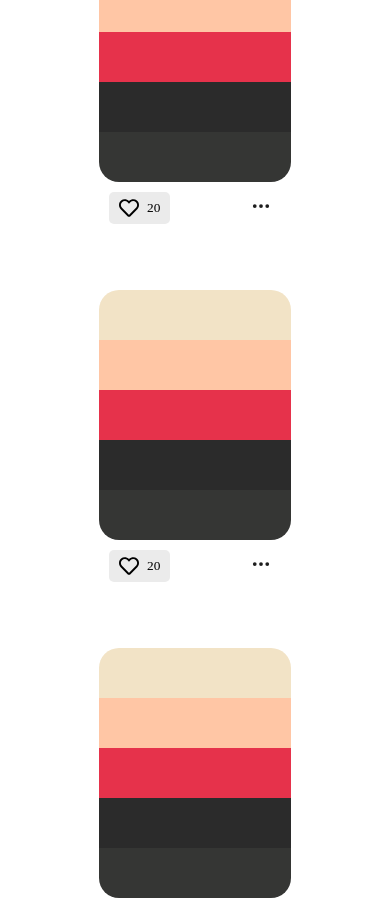
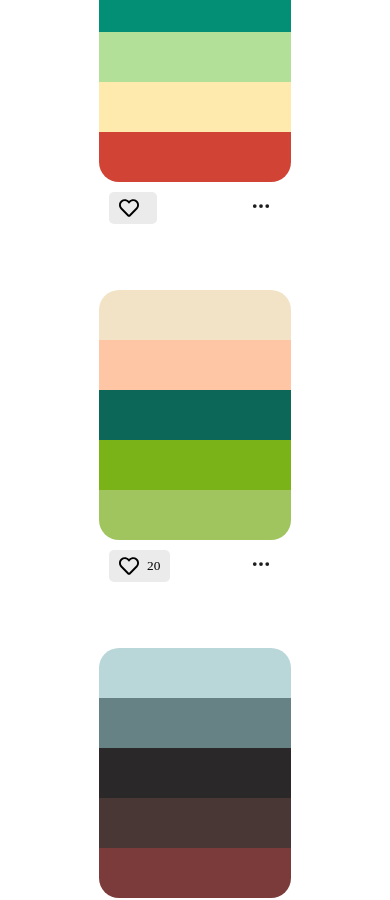
Before and after one commit to SarangKumar/ColorPalette-Gerua, a React (Create React App) app in the folder frontend/: page / in a window 390 px wide. Shown: the part 2360-3260 px from the top of the page. Built offline with nearby package versions, Linux system fonts and the light colour scheme.

Commit message:
Made the footer responsive

```diff
--- a/frontend/src/components/Home.jsx
+++ b/frontend/src/components/Home.jsx
@@ -6,53 +6,52 @@ const Home = () => {
 
     const ColorPaletteData = [{
         id: 1,
-        title: "Cool blue",
+        title: "Alike Flowers",
         colors: ['#e21b5a', '#9e0c39', '#333333', '#fbffe3', '#83a300'],
         likes: 10,
     }, {
         id: 2,
-        title: "Cool blue",
+        title: "Sandy",
         colors: ["#efd9b4", "#d6a692", "#a39081" ,"#4d6160", "#292522"],
         likes: 40,
     }, {
         id: 3,
-        title: "Subsut",
+        title: "Evening",
         colors: ["#c75233", "#ffc6a5", "#e6324b", "#2b2b2b", "#353634"],
         likes: 60,
     }, {
         id: 4,
-        title: "Subsut",
+        title: "Asthetic Remix",
         colors: ["#c75233", "#c78933", "#d6ceaa", "#79b5ac", "#5e2f46"],
         likes: 25,
     }, {
         id: 5,
-        title: "Subsut",
+        title: "Winter Sweater",
         colors: ["#f8b195", "#f67280", "#c06c84", "#6c5b7b", "#355c7d"],
         likes: 47,
     }, {
         id: 6,
-        title: "Subsut",
-        colors: ["#f2e3c6", "#ffc6a5", "#e6324b", "#2b2b2b", "#353634"],
-        likes: 20,
+        title: "Flash",
+        colors: ["#1c2130", "#028f76", "#b3e099", "#ffeaad", "#d14334"]
     }, {
         id: 7,
-        title: "Subsut",
-        colors: ["#f2e3c6", "#ffc6a5", "#e6324b", "#2b2b2b", "#353634"],
+        title: "Aqua",
+        colors: ["#f2e3c6", "#ffc6a5", "#0d6759", "#7ab317", "#a0c55f"],
         likes: 20,
     }, {
         id: 8,
-        title: "Subsut",
-        colors: ["#f2e3c6", "#ffc6a5", "#e6324b", "#2b2b2b", "#353634"],
+        title: "Metallic",
+        colors: ["#b9d7d9", "#668284", "#2a2829", "#493736", "#7b3b3b"],
         likes: 20,
     }, {
         id: 9,
-        title: "Subsut",
-        colors: ["#f2e3c6", "#ffc6a5", "#e6324b", "#2b2b2b", "#353634"],
+        title: "Sunset",
+        colors: ["#300030", "#480048", "#601848", "#c04848", "#f07241"],
         likes: 20,
     }, {
         id: 10,
-        title: "Subsut",
-        colors: ["#f2e3c6", "#ffc6a5", "#e6324b", "#2b2b2b", "#353634"],
+        title: "Orange sky",
+        colors: ["#69d2e7", "##a7dbd8", "#e0e4cc", "#f38630", "#fa6900"],
         likes: 20,
     }
 ]
--- a/frontend/src/components/PaletteZoom.jsx
+++ b/frontend/src/components/PaletteZoom.jsx
@@ -9,56 +9,55 @@ const PaletteZoom = () => {
 
     const ColorPaletteData = [{
         id: 1,
-        title: "Cool blue",
+        title: "Alike Flowers",
         colors: ['#e21b5a', '#9e0c39', '#333333', '#fbffe3', '#83a300'],
         likes: 10,
     }, {
         id: 2,
-        title: "Cool blue",
-        colors: ["#efd9b4", "#d6a692", "#a39081", "#4d6160", "#292522"],
+        title: "Sandy",
+        colors: ["#efd9b4", "#d6a692", "#a39081" ,"#4d6160", "#292522"],
         likes: 40,
     }, {
         id: 3,
-        title: "Subsut",
+        title: "Evening",
         colors: ["#c75233", "#ffc6a5", "#e6324b", "#2b2b2b", "#353634"],
         likes: 60,
     }, {
         id: 4,
-        title: "Subsut",
-        colors: ["#f2e3c6", "#c78933", "#d6ceaa", "#79b5ac", "#79b5ac"],
+        title: "Asthetic Remix",
+        colors: ["#c75233", "#c78933", "#d6ceaa", "#79b5ac", "#5e2f46"],
         likes: 25,
     }, {
         id: 5,
-        title: "Subsut",
+        title: "Winter Sweater",
         colors: ["#f8b195", "#f67280", "#c06c84", "#6c5b7b", "#355c7d"],
         likes: 47,
     }, {
         id: 6,
-        title: "Subsut",
-        colors: ["#f2e3c6", "#ffc6a5", "#e6324b", "#2b2b2b", "#353634"],
-        likes: 20,
+        title: "Flash",
+        colors: ["#1c2130", "#028f76", "#b3e099", "#ffeaad", "#d14334"]
     }, {
         id: 7,
-        title: "Subsut",
-        colors: ["#f2e3c6", "#ffc6a5", "#e6324b", "#2b2b2b", "#353634"],
+        title: "Aqua",
+        colors: ["#f2e3c6", "#ffc6a5", "#0d6759", "#7ab317", "#a0c55f"],
         likes: 20,
     }, {
         id: 8,
-        title: "Subsut",
-        colors: ["#f2e3c6", "#ffc6a5", "#e6324b", "#2b2b2b", "#353634"],
+        title: "Metallic",
+        colors: ["#b9d7d9", "#668284", "#2a2829", "#493736", "#7b3b3b"],
         likes: 20,
     }, {
         id: 9,
-        title: "Subsut",
-        colors: ["#f2e3c6", "#ffc6a5", "#e6324b", "#2b2b2b", "#353634"],
+        title: "Sunset",
+        colors: ["#300030", "#480048", "#601848", "#c04848", "#f07241"],
         likes: 20,
     }, {
         id: 10,
-        title: "Subsut",
-        colors: ["#f2e3c6", "#ffc6a5", "#e6324b", "#2b2b2b", "#353634"],
+        title: "Orange sky",
+        colors: ["#69d2e7", "##a7dbd8", "#e0e4cc", "#f38630", "#fa6900"],
         likes: 20,
     }
-    ]
+]
     const colorID = useParams().id;
     const data = ColorPaletteData.filter((colorPalette) => {
         if (colorPalette.id === parseInt(colorID)) { return colorPalette };
--- a/frontend/src/sass/App.scss
+++ b/frontend/src/sass/App.scss
@@ -176,11 +176,11 @@ body {
     box-shadow: $boxShadow1;
     padding: 2rem 0 2rem;
     margin-top: 5rem;
-    width: 100%;
+    @include flexBox($flexDirection: row, $justifyContent: space-evenly);
+    width: 100vw;
 
     .top {
       @include flexBox($justifyContent: flex-start);
-      margin-left: 2rem;
       font-size: 0.8rem;
 
       h1 {
@@ -192,8 +192,6 @@ body {
     .bottom {
       @include flexBox($justifyContent: flex-end, $colGap: 2rem);
       font-size: 0.8rem;
-      margin-right: 2rem;
-      margin-top: 1rem;
       transition: $transition;
 
       .links {
@@ -211,11 +209,9 @@ body {
           .footer-icons {
             color: $textColorDark;
             transition: $transition;
-
           }
 
           &:hover {
-            // scale: 1.5;
             transform: scale(1.5);
           }
         }
```
